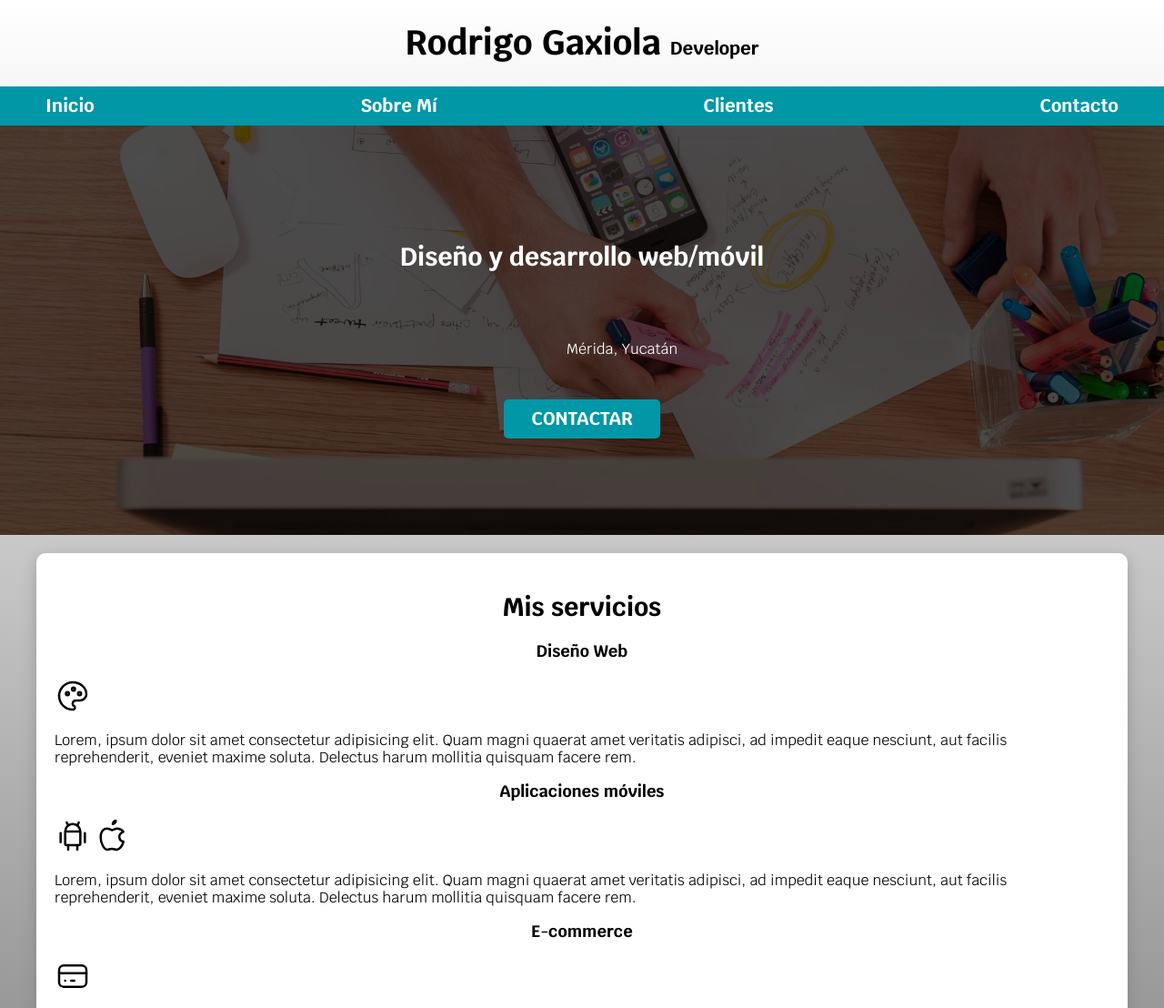
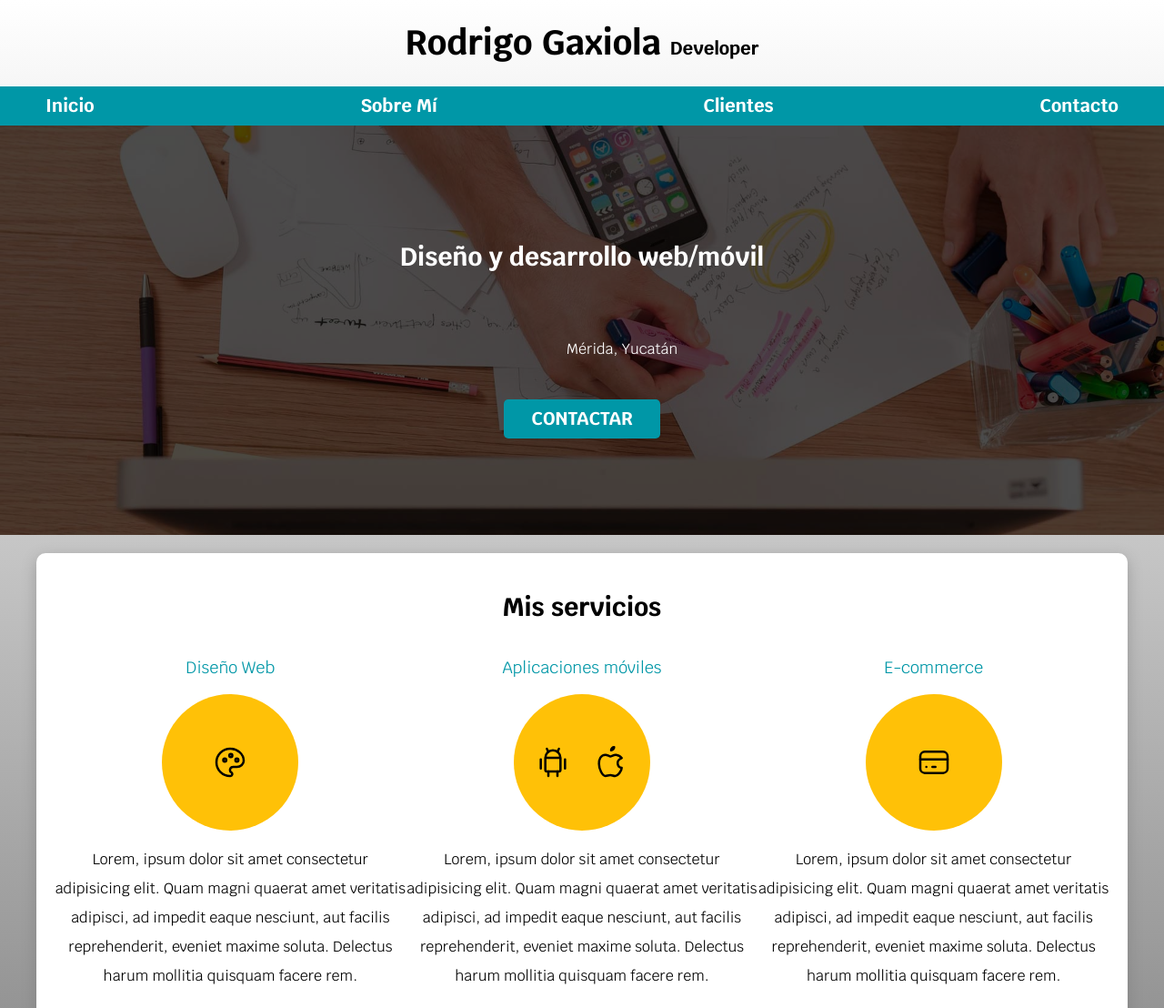
Before and after one commit to RodrigoGax/Developer-Page, a plain HTML site: page index.html in a window 1280 px wide. Shown: the top 1108 px of the page at 91% size. Drawn offline with Linux system fonts and the light colour scheme.

Commit message:
CSS Grid en mis servicios

```diff
--- a/css/styles.css
+++ b/css/styles.css
@@ -171,3 +171,40 @@ relative*/
     padding: 2rem;
     border-radius: 1rem;
 }
+
+/* Servicios */
+
+@media (min-width: 768px) {
+    .servicios {
+        display: grid;
+        /* grid-template-columns: 1fr 1fr 1fr; Alternativa sencilla*/
+        /* grid-template-columns: 33.3% 33.3% 33.3%; Alternativa porcentajes */
+        grid-template-columns: repeat(3, 1fr);
+
+    }
+    .servicio{
+        display: flex;
+        flex-direction: column;
+        align-items: center;
+    }
+    /* Ajustar color y sin "negritas" del h3*/
+    .servicio h3 {
+        color: var(--secundario);
+        font-weight: normal;
+    }
+    .servicio p{
+        text-align: center;
+        /* Interlineado */
+        line-height: 2;
+    }
+
+    .servicio .iconos {
+        height: 15rem;
+        width: 15rem;
+        background-color: var(--primario);
+        border-radius: 50%;
+        display: flex;
+        justify-content: space-evenly;
+        align-items: center;
+    }
+ }
--- a/index.html
+++ b/index.html
@@ -50,9 +50,10 @@
     </section>
     <main class="contenedor sombra">
         <h2>Mis servicios</h2>
-
-        <section>
+        <div class="servicios">
+        <section class="servicio">
             <h3>Diseño Web</h3>
+            <div class="iconos">
             <svg xmlns="http://www.w3.org/2000/svg" class="icon icon-tabler icon-tabler-palette" width="40" height="40" viewBox="0 0 24 24" stroke-width="1.5" stroke="#000000" fill="none" stroke-linecap="round" stroke-linejoin="round">
                 <path stroke="none" d="M0 0h24v24H0z" fill="none"/>
                 <path d="M12 21a9 9 0 0 1 0 -18c4.97 0 9 3.582 9 8c0 1.06 -.474 2.078 -1.318 2.828c-.844 .75 -1.989 1.172 -3.182 1.172h-2.5a2 2 0 0 0 -1 3.75a1.3 1.3 0 0 1 -1 2.25" />
@@ -60,11 +61,13 @@
                 <path d="M12.5 7.5m-1 0a1 1 0 1 0 2 0a1 1 0 1 0 -2 0" />
                 <path d="M16.5 10.5m-1 0a1 1 0 1 0 2 0a1 1 0 1 0 -2 0" />
               </svg>
+            </div>
             <p> Lorem, ipsum dolor sit amet consectetur adipisicing elit. Quam magni quaerat amet veritatis adipisci, ad impedit eaque nesciunt, aut facilis reprehenderit, eveniet maxime soluta. Delectus harum mollitia quisquam facere rem. </p>
         </section>
 
-        <section>
+        <section class="servicio">
             <h3>Aplicaciones móviles</h3>
+            <div class="iconos">
             <svg xmlns="http://www.w3.org/2000/svg" class="icon icon-tabler icon-tabler-brand-android" width="40" height="40" viewBox="0 0 24 24" stroke-width="1.5" stroke="#000000" fill="none" stroke-linecap="round" stroke-linejoin="round">
                 <path stroke="none" d="M0 0h24v24H0z" fill="none"/>
                 <path d="M4 10l0 6" />
@@ -81,10 +84,12 @@
                 <path d="M8.286 7.008c-3.216 0 -4.286 3.23 -4.286 5.92c0 3.229 2.143 8.072 4.286 8.072c1.165 -.05 1.799 -.538 3.214 -.538c1.406 0 1.607 .538 3.214 .538s4.286 -3.229 4.286 -5.381c-.03 -.011 -2.649 -.434 -2.679 -3.23c-.02 -2.335 2.589 -3.179 2.679 -3.228c-1.096 -1.606 -3.162 -2.113 -3.75 -2.153c-1.535 -.12 -3.032 1.077 -3.75 1.077c-.729 0 -2.036 -1.077 -3.214 -1.077z" />
                 <path d="M12 4a2 2 0 0 0 2 -2a2 2 0 0 0 -2 2" />
               </svg>
+            </div>
             <p> Lorem, ipsum dolor sit amet consectetur adipisicing elit. Quam magni quaerat amet veritatis adipisci, ad impedit eaque nesciunt, aut facilis reprehenderit, eveniet maxime soluta. Delectus harum mollitia quisquam facere rem. </p>
         </section>
-        <section>
+        <section class="servicio">
             <h3>E-commerce</h3>
+            <div class="iconos">
             <svg xmlns="http://www.w3.org/2000/svg" class="icon icon-tabler icon-tabler-credit-card" width="40" height="40" viewBox="0 0 24 24" stroke-width="1.5" stroke="#000000" fill="none" stroke-linecap="round" stroke-linejoin="round">
                 <path stroke="none" d="M0 0h24v24H0z" fill="none"/>
                 <path d="M3 5m0 3a3 3 0 0 1 3 -3h12a3 3 0 0 1 3 3v8a3 3 0 0 1 -3 3h-12a3 3 0 0 1 -3 -3z" />
@@ -92,8 +97,10 @@
                 <path d="M7 15l.01 0" />
                 <path d="M11 15l2 0" />
               </svg>
+            </div>
             <p> Lorem, ipsum dolor sit amet consectetur adipisicing elit. Quam magni quaerat amet veritatis adipisci, ad impedit eaque nesciunt, aut facilis reprehenderit, eveniet maxime soluta. Delectus harum mollitia quisquam facere rem. </p>
         </section>
+    </div> <!--servicios-->
     </main>
 
     <section>
```
